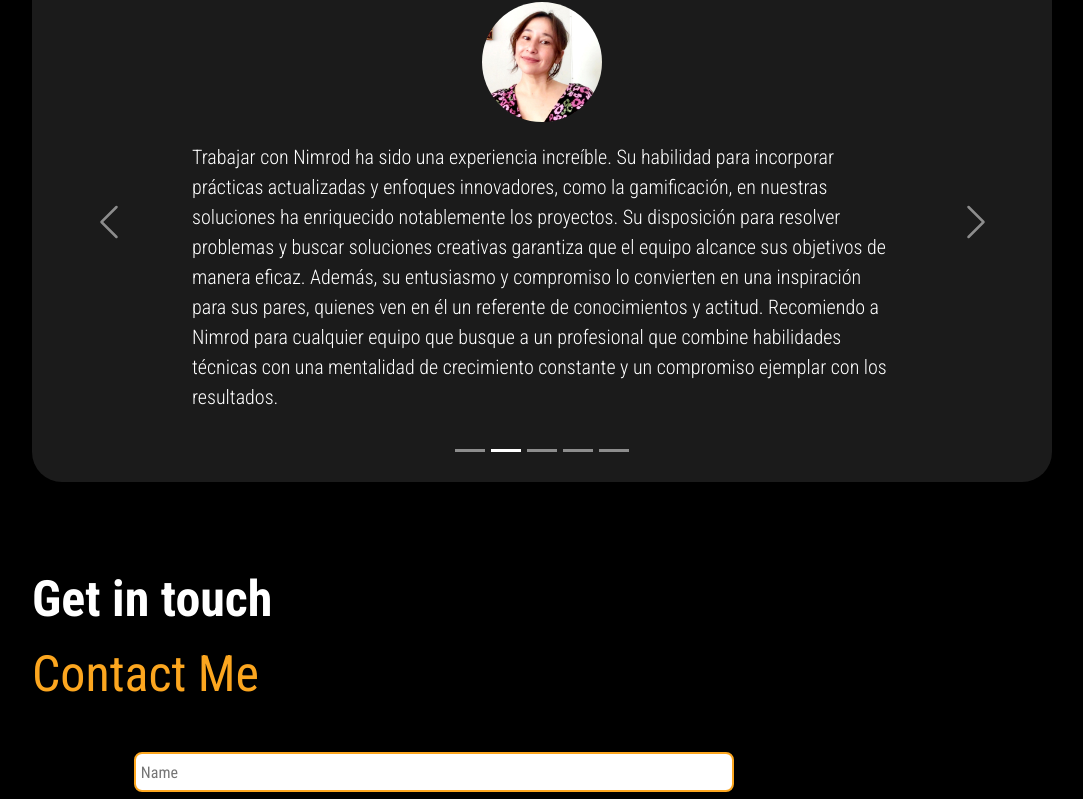
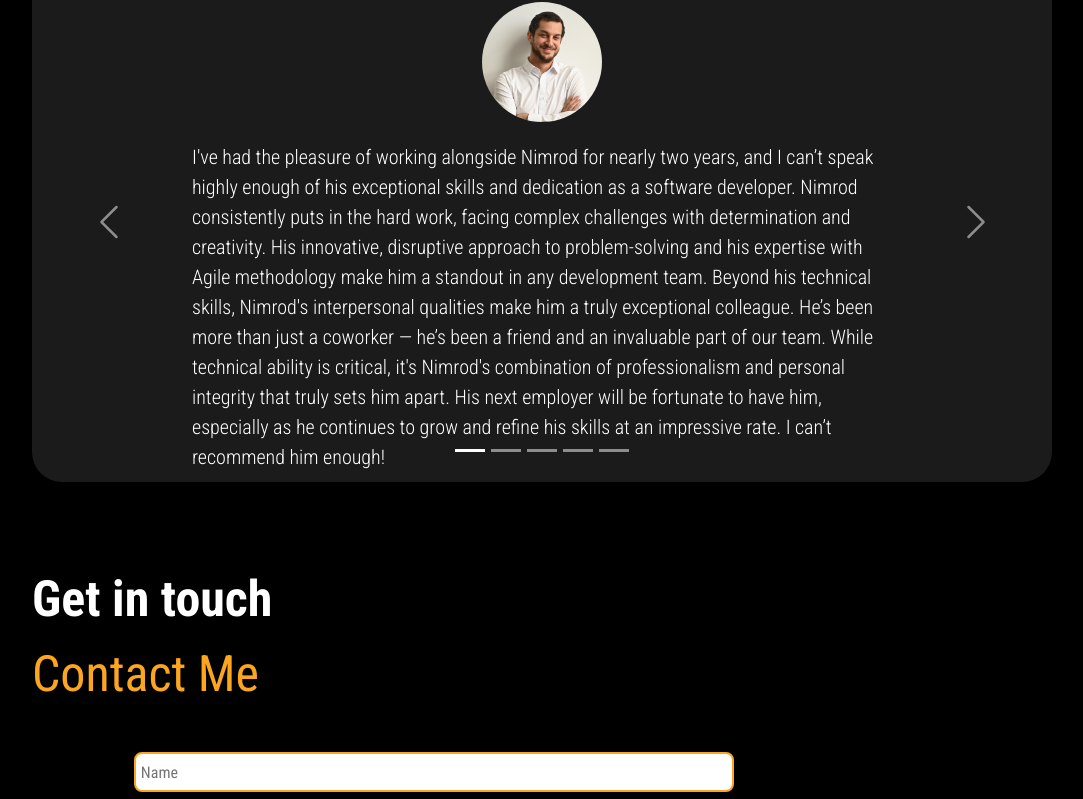
Before and after one commit to nimplay/react-portfolio, a React (Create React App) app: page / in a window 1280 px wide. Shown: the part 4698-5497 px from the top of the page, without its empty margins (98-1181 px from the left). Built offline with nearby package versions, Linux system fonts and the light colour scheme.

Commit message:
fix style details

```diff
--- a/src/components/testimonials/Testimonials.jsx
+++ b/src/components/testimonials/Testimonials.jsx
@@ -51,7 +51,7 @@ const Testimonials = () => {
       </div>
 
       <section className="carrusel-section">
-        <Carousel>
+        <Carousel interval={null}>
           {client.map((client) => {
             return (
               <Carousel.Item>
```
